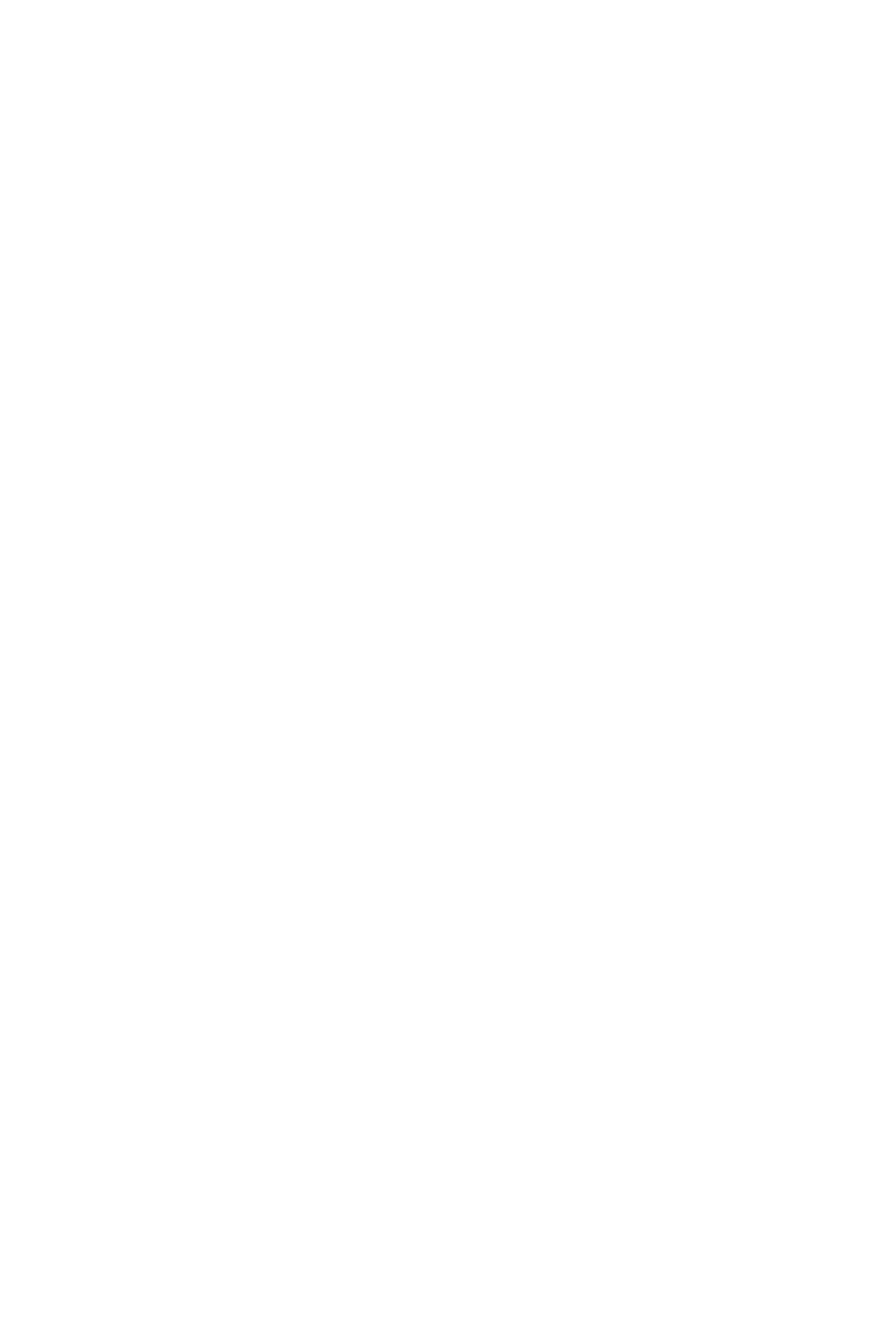
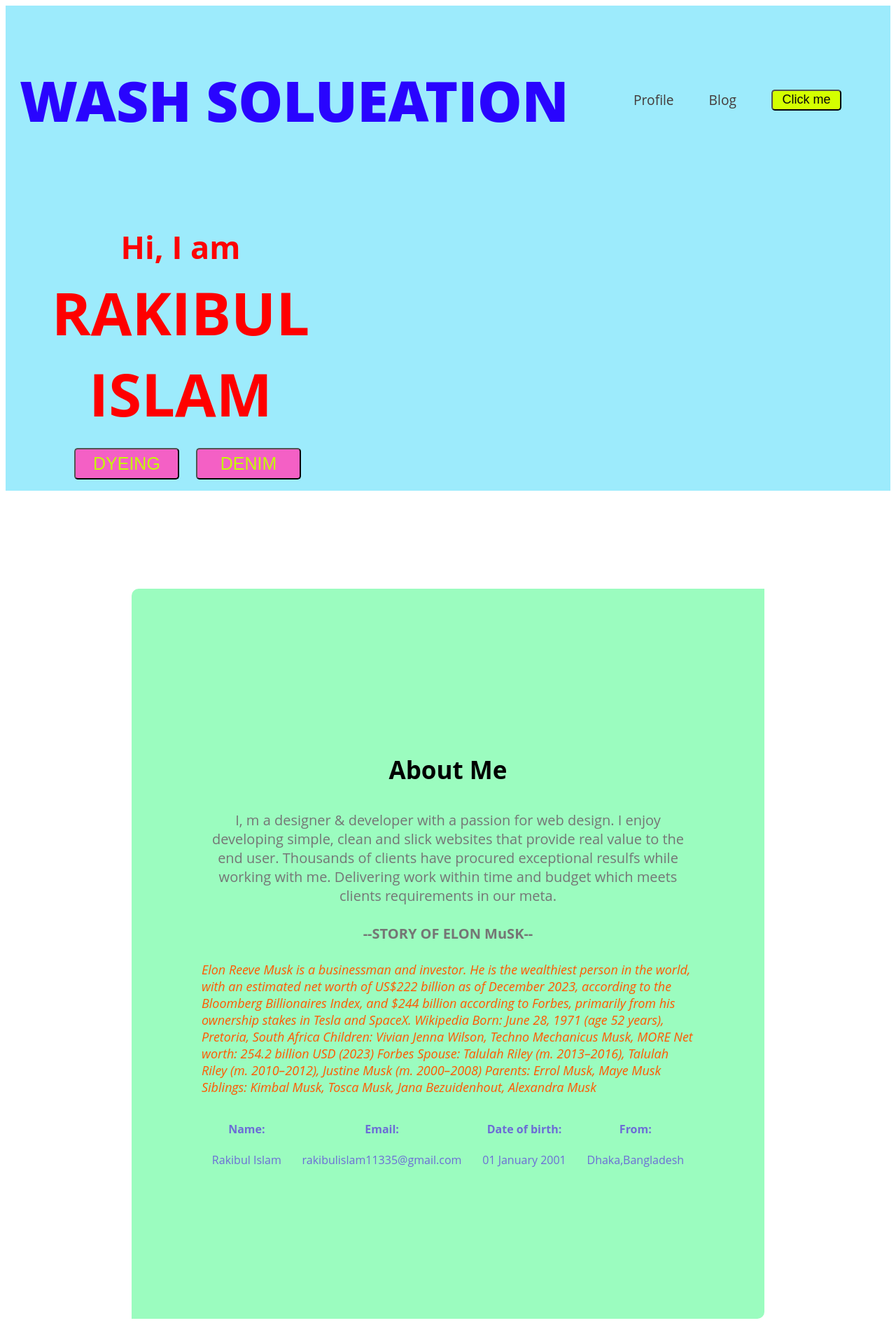
Before and after one commit to Rakib9001/wash-tutorial, a plain HTML site: page wash/wash.html in a window 1280 px wide. Shown: the whole page at 70% size. Before the commit the page ends 800 px from the top, so only its background shows below. Drawn offline with Linux system fonts and the light colour scheme.

Commit message:
add all projects

```diff
--- a/wash/wash.css
+++ b/wash/wash.css
@@ -0,0 +1,135 @@
+body {
+    font-family: 'Open Sans', sans-serif;
+}
+nav {
+    display: flex;
+    justify-content: space-between;
+    align-items: center;
+    margin:0  20px;
+}
+.stylea {
+    color: var(--Dark-01, #2904fe);
+font-size: 80px;
+font-weight: 800;
+}
+ nav ul{
+    display: flex;
+    align-items: center;
+ }
+nav li {
+    list-style: none;
+    margin-right: 50px;
+}
+nav a{
+    text-decoration: none;
+    color: rgb(68, 58, 58);
+    font-size: larger;
+
+}
+.buttona{
+    width:100px;
+    height:30px;
+    font-size: large;
+        border-radius: 5px;
+        color: rgb(7, 7, 7);
+        background:rgb(212, 255, 0);
+}
+
+.header{
+
+    background-color: rgb(157, 235, 252);
+    background-repeat: no-repeat;
+    background-position: bottom right;
+    background-size: 100%;
+
+}
+ .bannera{
+     display: flex;
+     text-align: center;
+     text-shadow: #2904fe;
+     color: rgb(255, 0, 0);
+ }
+
+ .profile{
+    width: 500px;
+
+ }
+ .call{
+    border-radius: 5px;
+border: 2px solid #0b0c0b;
+width: 100px;
+height: 35px;
+flex-shrink: 0;
+color: rgb(236, 252, 6);
+background-color: rgb(85, 0, 255);
+
+ }
+ .buttonb{
+    width: 150px;
+    font-size: 25px;
+height: 45px;
+flex-shrink: 0;
+border-radius: 5px;
+background: rgb(244, 96, 197);
+color: rgb(248, 252, 7);
+margin-left: 20px;
+ }
+ p a{
+    text-decoration: none;
+    color: #c4fe04;
+ }
+ .banner-greading{
+    font-size: 45px;
+    color: #fd0404;
+    margin-bottom: 0px;
+ }
+ .banner-title{
+    font-size: 85px;
+font-weight: 700;
+margin-top: 5px;
+margin-bottom: 20px;
+ }
+ .banner-dis{
+
+ }
+ .content{
+    max-width: 500px;
+ }
+
+
+.about{
+    padding: 200px 100px;
+    border-radius: 10px 0;
+    background: rgb(155, 252, 191);
+    margin: 140px 180px;
+}
+.section-title{
+    color:(#181818);
+ text-align:center;
+font-size: 35px;
+font-weight: 700;
+margin: 35px 48px;
+}
+.section-dis{
+    color: #757575;
+    text-align: center;
+    font-size: 20px;
+
+}
+.elon{
+    color: #ff5900;
+    text-align: center;
+    font-size: 18px;
+}
+.main{
+    max-width: 1140px;
+    margin: 0 auto;
+}
+.about-info-container{
+    display: flex;
+    justify-content: space-around;
+    color: rgb(108, 108, 214);
+}
+.about-info{
+    text-align: center;
+}
--- a/wash/wash.html
+++ b/wash/wash.html
@@ -7,6 +7,65 @@
     <link rel="stylesheet" href="wash.css">
 </head>
 <body>
+    <header class="header">
+        <nav>
+            <h3 class="stylea">WASH SOLUEATION</h3>
+            <ul>
+                <li><a href="">Profile</a></li>
+                <li><a href="">Blog</a></li>
+                <li><button class="buttona"> Click me</button></li>
+            </ul>
+        </nav>
+        <div class="bannera">
+            <div class="content">
+                <h3 class="banner-greading">Hi, I  am</h3>
+                <h1 class="banner-title">RAKIBUL ISLAM</h1>
 
+
+            <p class="box">
+               <button class="buttonb"> <a href="dyeing.html">DYEING</a></button>
+               <button class="buttonb"><a href="denim.html">DENIM</a></button>
+            </p>
+            </div>
+    </header>
+    <main>
+        <section class="about">
+            <h3 class="section-title">About Me</h3>
+            <p class="section-dis">I, m a designer & developer with a passion for web design. I enjoy developing simple, clean and slick websites that provide real value to the end user. Thousands of clients have procured exceptional resulfs while working with me. Delivering work within time and budget which meets clients requirements in our meta.
+                 <h4 class="section-dis">--STORY OF ELON MuSK--</h4>
+        <em class="elon">Elon Reeve Musk is a businessman and investor. He is the wealthiest person in the world, with an estimated net worth of US$222 billion as of December 2023, according to the Bloomberg Billionaires Index, and $244 billion according to Forbes, primarily from his ownership stakes in Tesla and SpaceX. Wikipedia
+Born: June 28, 1971 (age 52 years), Pretoria, South Africa
+Children: Vivian Jenna Wilson, Techno Mechanicus Musk, MORE
+Net worth: 254.2 billion USD (2023) Forbes
+Spouse: Talulah Riley (m. 2013–2016), Talulah Riley (m. 2010–2012), Justine Musk (m. 2000–2008)
+Parents: Errol Musk, Maye Musk
+Siblings: Kimbal Musk, Tosca Musk, Jana Bezuidenhout, Alexandra Musk</em>
+            </p>
+
+            <div class="about-info-container">
+
+                <div class="about-info">
+                    <h4 class="info-title">Name:</h4>
+                    <p class="info-description">Rakibul Islam</p>
+                </div>
+                <div class="about-info">
+                    <h4 class="info-title">Email:</h4>
+                    <p class="info-description">rakibulislam11335@gmail.com</p>
+                </div>
+                <div class="about-info">
+                    <h4 class="info-title">Date of birth:</h4>
+                    <p class="info-description">01 January 2001</p>
+                </div>
+                <div class="about-info">
+                    <h4 class="info-title">From:</h4>
+                    <p class="info-description">Dhaka,Bangladesh</p>
+
+                </div>
+            </div>
+        </section>
+    </main>
+    <footer>
+
+    </footer>
 </body>
 </html>
```
Also changed, not shown: wash/denim.html (added, +1 -0 lines), wash/dyeing.html (added, +1 -0 lines).
